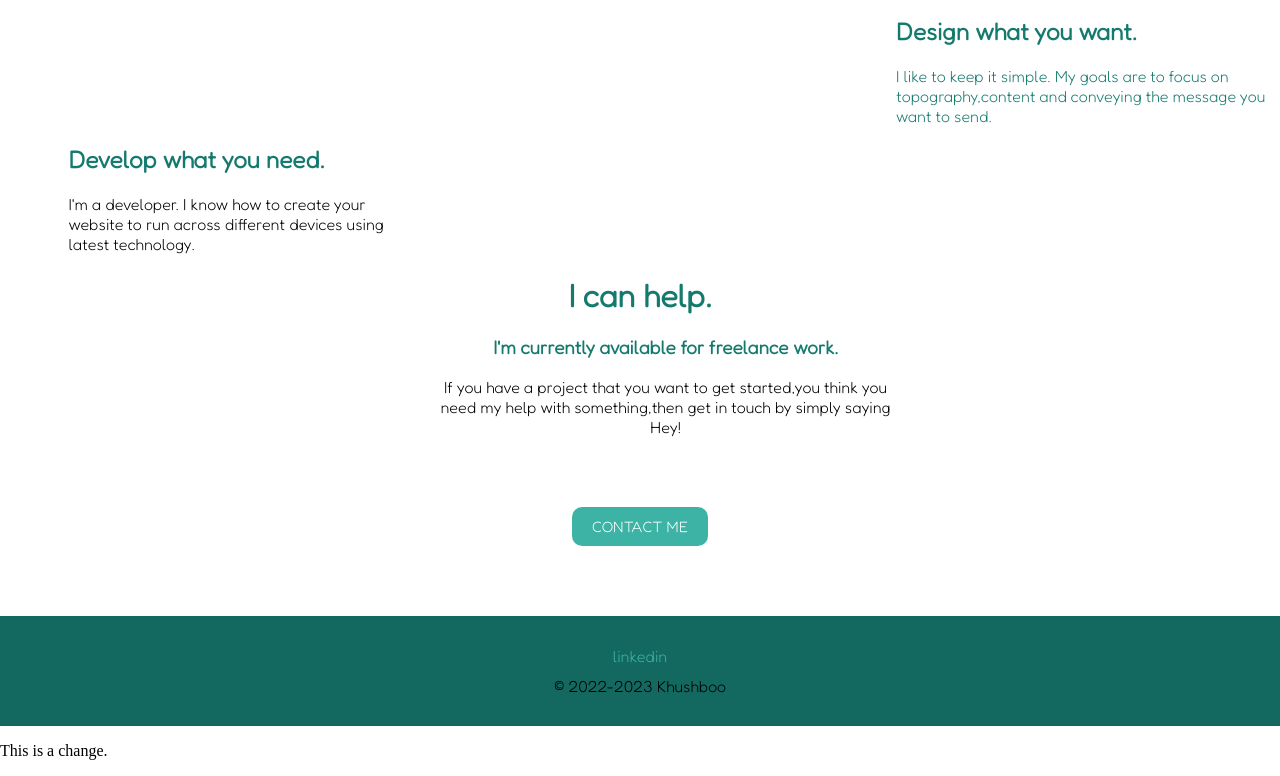
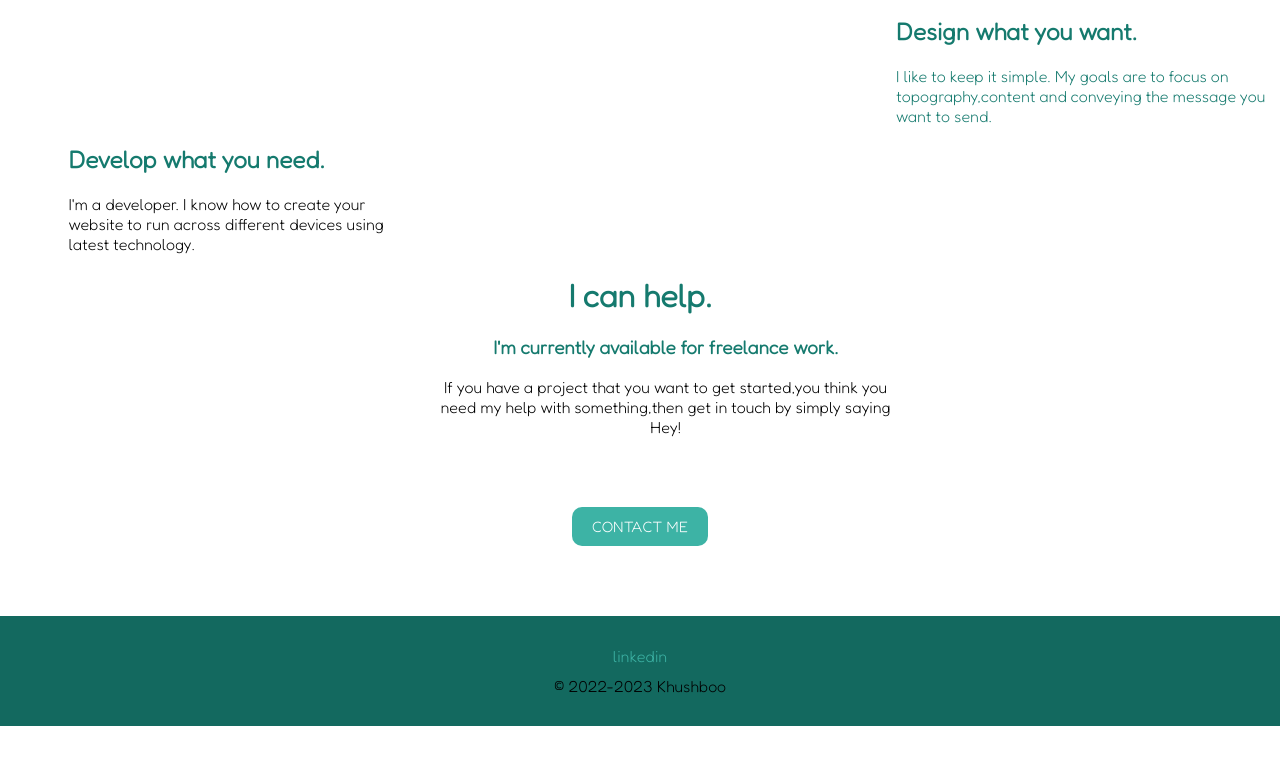
Before and after one commit to khushi230/adv, a plain HTML site: page index.html in a window 1280 px wide. Shown: the part 1080-1856 px from the top of the page. After the commit the page ends 1806 px from the top, so only its background shows below. Drawn offline with Linux system fonts and the light colour scheme.

Commit message:
change removed

```diff
--- a/index.html
+++ b/index.html
@@ -76,6 +76,5 @@
           </div>
           <div class="copyright">&#169; 2022-2023 Khushboo</div>
        </div>
-    <p>This is a change.</p>
   </body>
 </html>
```
